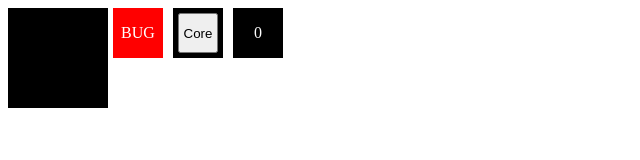
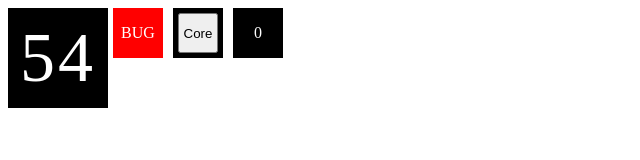
Before and after one commit to snowsolutions/ptm-bigtime, a plain HTML site: page index.html in a window 1280 px wide. Shown: the whole page, without its empty margins (0-640 px from the left). Drawn offline with nearby package versions, Linux system fonts and the light colour scheme.

Commit message:
Update index.html

```diff
--- a/index.html
+++ b/index.html
@@ -30,7 +30,7 @@
             let count = parseInt(counter.text())
             counter.text(count + 1)
         }
-        //setInterval(updateTime, 500)
+        setInterval(updateTime, 500)
 
         jQuery('.debug-flag').click(function () {
             let _this = jQuery(this)
```
